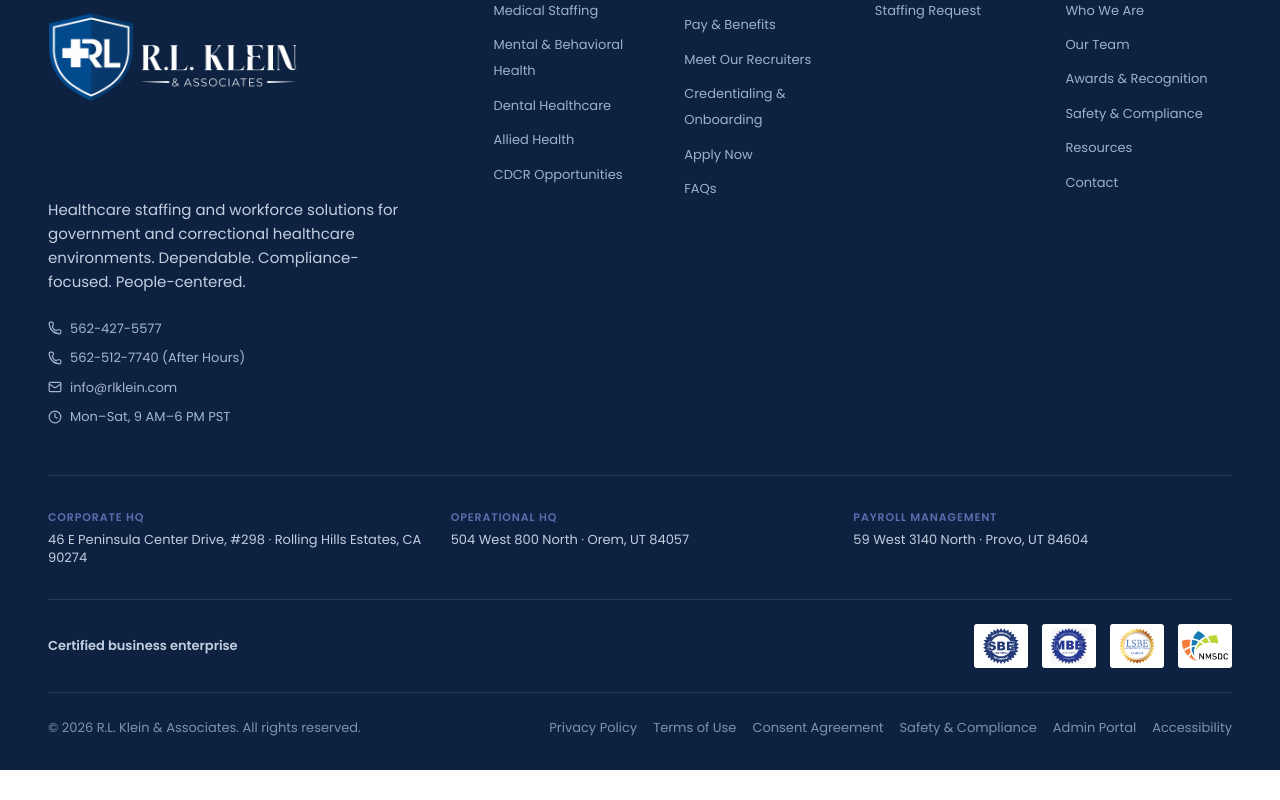
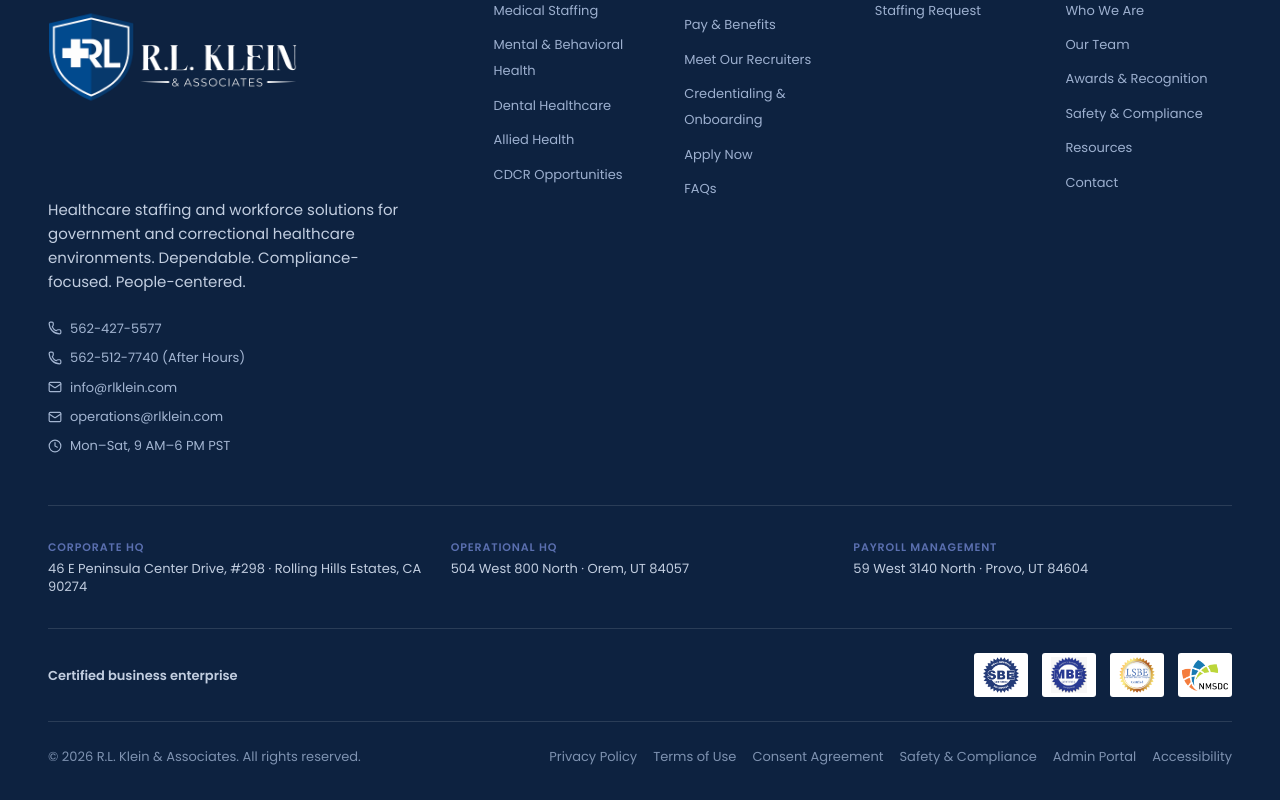
Before and after one commit to kumarpotla2221/new-rlklein, a React (Vite) app: page / in a window 1280 px wide. Shown: the part 4732-5532 px from the top of the page. Before the commit the page ends 5502 px from the top, so only its background shows below. Built offline with nearby package versions, Linux system fonts and the light colour scheme.

Commit message:
new change

```diff
--- a/src/components/layout/Footer.tsx
+++ b/src/components/layout/Footer.tsx
@@ -73,6 +73,10 @@
                 <Mail size={14} />
                 <span>info@rlklein.com</span>
               </a>
+              <a href="mailto:operations@rlklein.com" className="site-footer__contact-item">
+                <Mail size={14} />
+                <span>operations@rlklein.com</span>
+              </a>
               <div className="site-footer__contact-item">
                 <Clock size={14} />
                 <span>Mon–Sat, 9 AM–6 PM PST</span>
```
